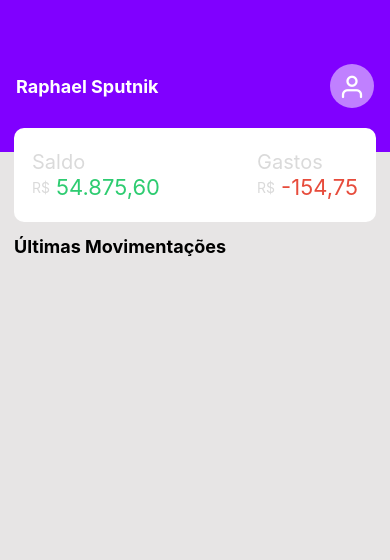
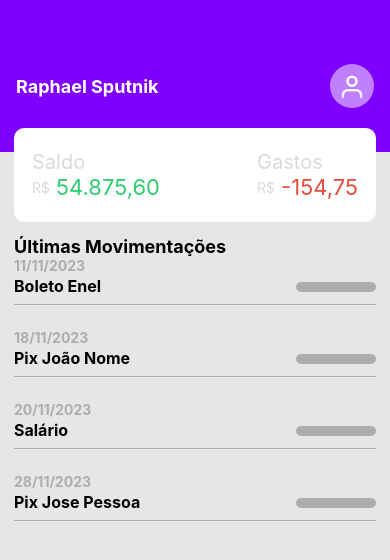
Before and after one commit to RaphaelTW/controle-financa, a React Native app: screen / in a window 390 px wide. Shown: the top 560 px of the page. Built offline with nearby package versions, Linux system fonts and the light colour scheme.

Commit message:
criação dos Movements

```diff
--- /dev/null
+++ b/src/components/Movements/index.js
@@ -0,0 +1,64 @@
+import React, { useState } from 'react';
+import { View, Text, StyleSheet, TouchableOpacity } from 'react-native';
+
+export default function Movements({ data }) {
+    const [showValue, setShowValue] = useState(false);
+
+
+ return (
+    <TouchableOpacity style={styles.container}>
+        <Text style={styles.date}>{data.date}</Text>
+
+        <View style={styles.content}>
+            <Text style={styles.label}>{data.label}</Text>
+
+            { showValue ? (
+            <Text style={ data.type === 1 ? styles.value : styles.expenses }>
+                {data.type === 1 ? `R$ ${data.value}` : `R$ -${data.value}` }</Text>
+                ) : (
+                <View style={styles.skeleton}></View>
+                )}
+        </View>
+    </TouchableOpacity>
+  );
+}
+
+const styles = StyleSheet.create({
+    container:{
+        flex: 1,
+        marginBottom: 24,
+        borderBottomWidth: 0.5,
+        borderBottomColor: '#ADADAD'
+    },
+    content:{
+        flexDirection: 'row',
+        justifyContent: 'space-between',
+        marginTop: 2,
+        marginBottom: 8,
+    },
+    date:{
+        color: '#ADADAD',
+        fontWeight: 'bold',
+    },
+    label:{
+        fontWeight: 'bold',
+        fontSize: 16,
+    },
+    value:{
+        fontSize: 16,
+        color: '#2ECC71',
+        fontWeight: 'bold',
+    },
+    expenses:{
+        fontSize: 16,
+        color: '#E74C3C',
+        fontWeight: 'bold',
+    },
+    skeleton:{
+        marginTop: 6,
+        width: 80,
+        height: 10,
+        backgroundColor: '#ADADAD',
+        borderRadius: 10,
+    }
+})
--- a/src/pages/Home/index.js
+++ b/src/pages/Home/index.js
@@ -1,34 +1,35 @@
-import { StyleSheet, Text, View } from 'react-native';
+import { StyleSheet, Text, View, FlatList } from 'react-native';
 import Header from '../../components/Header'
 import Balance from '../../components/Balance'
+import Movements from '../../components/Movements'
 
 const list = [
     {
         id: 1,
         label: 'Boleto Enel',
         value: '180,75',
-        date: '25/11/2023',
+        date: '11/11/2023',
         type: 0 //Despesas
     },
     {
         id: 2,
         label: 'Pix João Nome',
         value: '1.450,00',
-        date: '25/11/2023',
+        date: '18/11/2023',
         type: 1 //Receita e entradas
     },
     {
         id: 3,
         label: 'Salário',
         value: '8.750,65',
-        date: '25/11/2023',
+        date: '20/11/2023',
         type: 1 //Receita e entradas
     },
     {
         id: 4,
         label: 'Pix Jose Pessoa',
         value: '1.250,82',
-        date: '25/11/2023',
+        date: '28/11/2023',
         type: 1 //Receita e entradas
     }
 ]
@@ -41,6 +42,14 @@
         <Balance saldo="54.875,60" gastos="-154,75"/>
 
         <Text style={styles.title}>Últimas Movimentações</Text>
+
+        <FlatList
+        style={styles.list}
+        data={list}
+        keyExtractor={ (item) => String(item.id)}
+        showsVerticalScrollIndicator={false}
+        renderItem={ ({ item }) => <Movements  data={item} /> }
+        />
 
     </View>
   );
@@ -57,5 +66,9 @@
     marginLeft: 14,
     marginRight: 14,
     marginTop: 14,
+  },
+  list:{
+    marginStart: 14,
+    marginEnd: 14,
   }
 });
```
